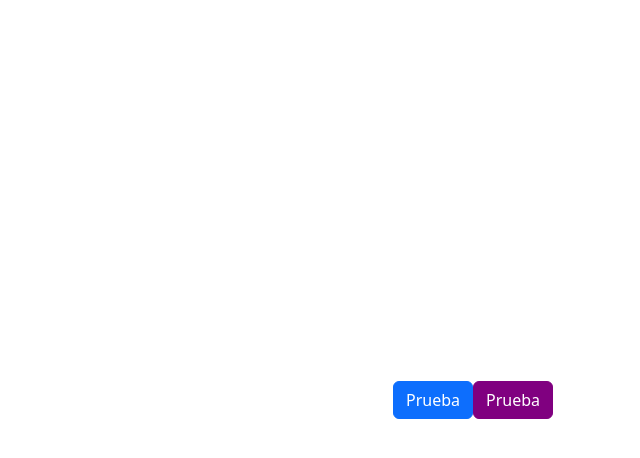
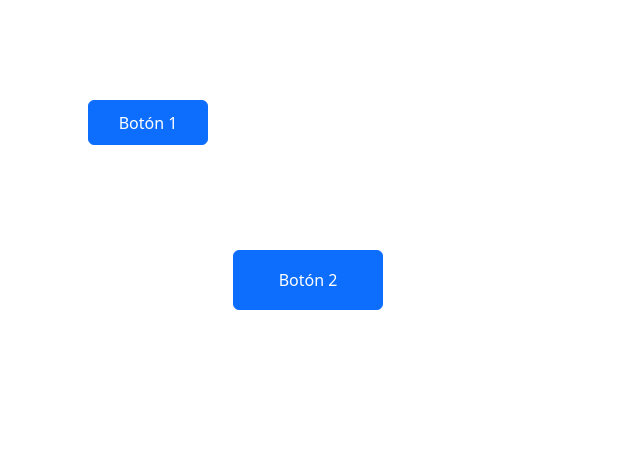
Before and after one commit to jungianca6/Proyecto_1_Bases, a React (Create React App) app in the folder CEDigitalWEB/ce-digital-web/: page /estudiante in a window 1280 px wide. Shown: the top 458 px of the page, without its empty margins (167-807 px from the left). Built offline with nearby package versions, Linux system fonts and the light colour scheme.

Commit message:
boostrap y CSS para botones
que bendicion

```diff
--- a/CEDigitalWEB/ce-digital-web/package.json
+++ b/CEDigitalWEB/ce-digital-web/package.json
@@ -10,7 +10,7 @@
     "axios": "^1.9.0",
     "bootstrap": "^5.3.6",
     "react": "^19.1.0",
-    "react-bootstrap": "^2.10.9",
+    "react-bootstrap": "^2.10.10",
     "react-dom": "^19.1.0",
     "react-icons": "^5.5.0",
     "react-router-dom": "^7.6.0",
--- a/CEDigitalWEB/ce-digital-web/src/pgs/EstudiantePg.js
+++ b/CEDigitalWEB/ce-digital-web/src/pgs/EstudiantePg.js
@@ -3,20 +3,32 @@ import { useNavigate } from "react-router-dom";
 import { FaRegUser } from "react-icons/fa";
 import { MdLockOutline } from "react-icons/md";
 import React from "react";
-import Button from 'react-bootstrap/Button';
-
+import { Button } from 'react-bootstrap';
+import styles from './EstudiantePg.module.css';
 
 function EstudiantePg() {
+    const handleButton1Click = () => {
+        alert("Botón en (255, 100) clickeado");
+    };
+
+    const handleButton2Click = () => {
+        alert("Botón púrpura clickeado!");
+    };
+
     return (
-        <div
-            className="d-flex justify-content-center align-items-center"
-            style={{ height: "100vh" }}
-        >
-            <Button variant="primary">Prueba</Button>
-            <Button style={{ backgroundColor: "purple", borderColor: "purple" }}>
-                Prueba
+        <div className={styles.container}>
+            <Button
+                variant="primary"
+                className={styles.customButton1}
+                onClick={handleButton1Click}>
+                Botón 1
             </Button>
 
+            <Button
+                className={styles.customButton2}
+                onClick={handleButton2Click}>
+                Botón 2
+            </Button>
         </div>
     );
 }
--- /dev/null
+++ b/CEDigitalWEB/ce-digital-web/src/pgs/EstudiantePg.module.css
@@ -0,0 +1,24 @@
+/* EstudiantePg.module.css */
+.container {
+    position: relative;  /* Necesario para posicionamiento absoluto de hijos */
+    height: 100vh;
+    width: 100%;
+}
+
+.customButton1 {
+    position: absolute;
+    left: 255px;  /* Posición X */
+    top: 100px;   /* Posición Y */
+    width: 120px; /* Ancho personalizado */
+    height: 45px; /* Alto personalizado */
+}
+
+.customButton2 {
+    position: absolute;
+    left: 400px;  /* Posición X */
+    top: 250px;   /* Posición Y */
+    width: 150px; /* Ancho personalizado */
+    height: 60px; /* Alto personalizado */
+    background-color: purple;
+    border-color: purple;
+}
```
Also changed, not shown: 1 other file (tests, documents, lock files or other folders).
